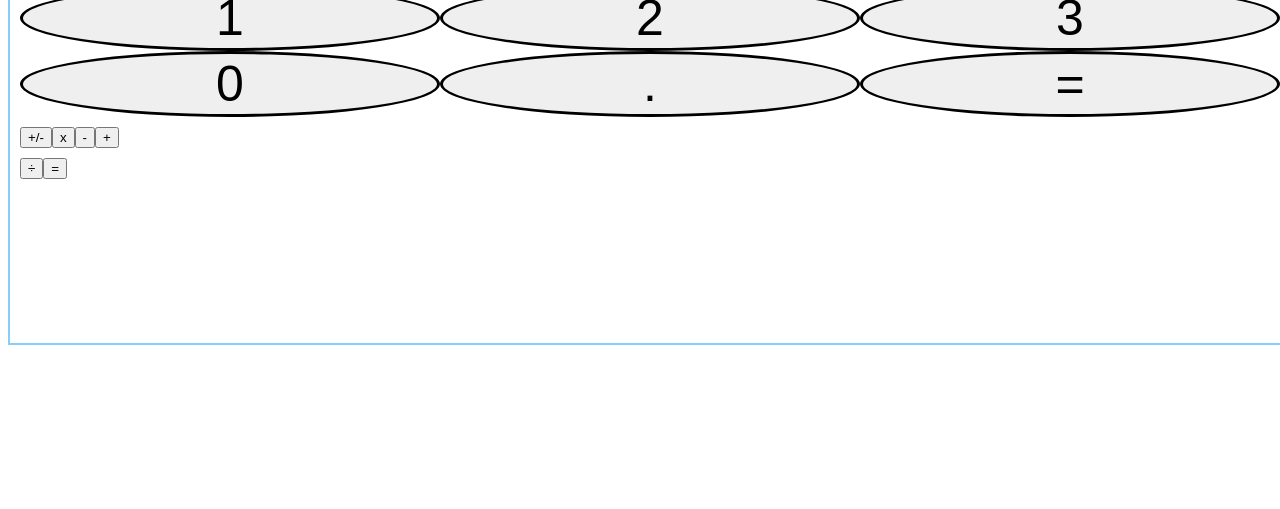
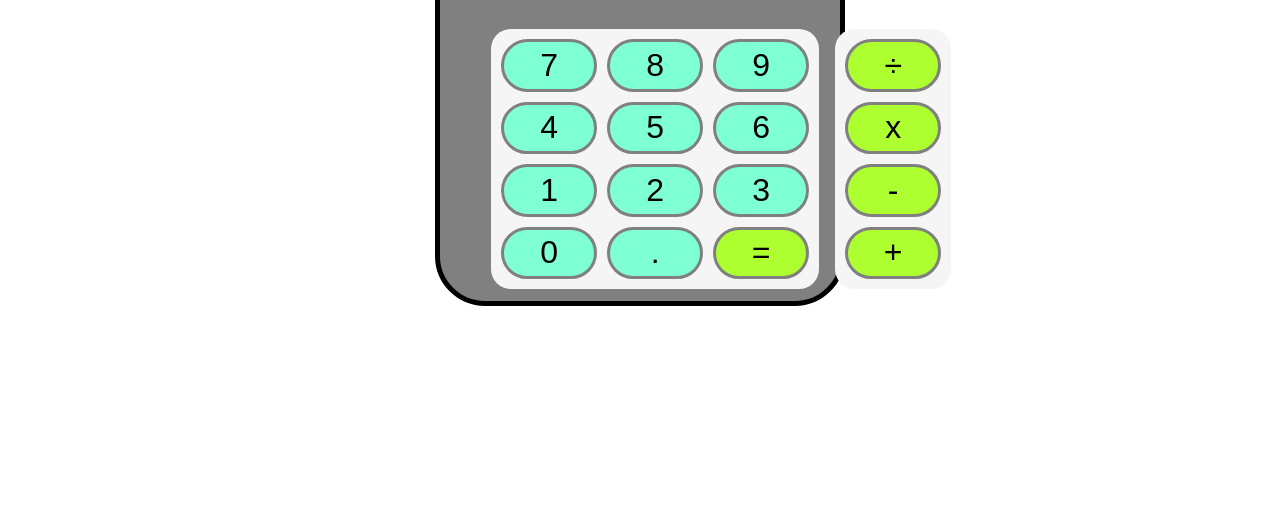
Before and after one commit to roycechoco/Calculator, a plain HTML site: page index.html in a window 1280 px wide. Shown: the part 307-816 px from the top of the page. Drawn offline with Linux system fonts and the light colour scheme.

Commit message:
updated the whole code and fixed all the issue regarding the calculator looks and added various button features.

```diff
--- a/index.html
+++ b/index.html
@@ -8,48 +8,58 @@
     <title>Calculator</title>
 </head>
 <body>
-    <div class="container">
-        <h1 Class="banner">Calculator</h1>
-
-        <div class="display">
+    <div class="centering-container">
+        <div class="main-body">
+            <div class="screen">
 
 
-        </div>
+                <div class="ce">
+                    <p>CE</p>
+                </div>
 
-        <div class="button-container">
-            <button class="numpad">7</button>
-            <button class="numpad">8</button>
-            <button class="numpad">9</button>
-            <button class="numpad">4</button>
-            <button class="numpad">5</button>
-            <button class="numpad">6</button>
-            <button class="numpad">1</button>
-            <button class="numpad">2</button>
-            <button class="numpad">3</button>
-            <button class="numpad">0</button>
-            <button class="numpad" id="dot">.</button>
-            <button class="numpad" id="equal">=</button>
-        </div>
+                <div class="screen-numbers">
+                    <p class="calc-number">9</p>
+                </div>
+            </div>
+
+            <div class="bottom">
+                <div class="number-container">
+
+                    <div class="first-row">
+                    <button class="number">7</button>
+                    <button class="number">4</button>
+                    <button class="number">1</button>
+                    <button class="number">0</button>
+                    </div>
+
+                    <div class="second-row">
+                    <button class="number">8</button>
+                    <button class="number">5</button>
+                    <button class="number">2</button>
+                    <button class="number" id ="dot">.</button>
+                    </div>
 
 
-
-        <div class = "operator-1">
-
-            <button class="operator-button">+/-</button>
-            <button class="operator-button">x</button>
-            <button class="operator-button">-</button>
-            <button class="operator-button">+</button>
+                    <div class="third-row">
+                    <button class="number">9</button>
+                    <button class="number">6</button>
+                    <button class="number">3</button>
+                    <button class="number" id="equal">=</button>
+                    </div>
 
 
-        </div>
-
-        <div class="operator-2">
-            <button class="operator-button">÷</button>
-            <button class="operator-button">=</button>
-        </div>
-    </div>
+                </div>
 
 
+                <div class="operator-container">
+                    <button class="operator">÷</button>
+                    <button class="operator">x</button>
+                    <button class="operator">-</button>
+                    <button class="operator">+</button>
+                </div>
+            </div>
 
+         </div>
+    </div>
 </body>
 </html>
--- a/script.js
+++ b/script.js
@@ -24,4 +24,6 @@ function divide(a,b)
 
 
 
+
+
 });
--- a/styles.css
+++ b/styles.css
@@ -1,53 +1,144 @@
 * {
     font-family: sans-serif;
 }
+.centering-container {
+    display: flex;
+    justify-content: center;
+    align-items: center;
+    height:100vh;
+}
+.main-body {
+    background-color: gray;
+    height:50vh;
+    width:50vh;
+    border: 5px solid black;
+    border-radius: 50px;
+    margin:0;
 
-.container {
-    border: 2px solid lightskyblue;
-    height: 50vw;
-    width: 100vw;
 }
 
-.banner {
-display: flex;
-justify-content: center;
-color:darkslategrey;
+.screen {
+    background-color: whitesmoke;
+    height:10vh;
+    width: 60vw;
+    margin: 1rem auto;
+    border-radius: 30px;
+    display: flex;
+
+    align-items: center;
+}
+
+.ce {
+    background-color: lightsalmon;
+    border-top-left-radius: 20px;
+    border-bottom-left-radius: 20px;
+    height: 80%;
+    width: 15%;
+    margin-left: 10px;
+    display: flex;
+    align-items: center;
+    justify-content: center;
+    font-weight: 400;
+    font-size: 2rem;
+    border: 5px solid salmon;
 }
 
 
-.button-container, .operator-1, .operator-2 {
-box-sizing: border-box;
-display:flex;
-flex-wrap: wrap;
-margin:10px;
+.screen-numbers {
+    height:80%;
+    width:78%;
+    background-color: lightblue;
+    border-top:5px solid gray;
+    border-bottom:5px solid gray;
+    border-right:5px solid gray;
+    border-top-right-radius: 20px;
+    border-bottom-right-radius: 20px;
 
+    display:flex;
+    justify-content: end;
+    align-items: center;
 
+}
 
+.number-container {
+    height:30vh;
+    width: 40vw;
+    background-color: whitesmoke;
+    margin-top:1rem;
+    margin-left:3.2rem;
+    padding:10px;
+    border-radius: 20px;
+    display:flex;
+    gap:10px;
+    justify-content: center;
+}
 
+.number {
+    width:6rem;
+    height: 6rem;
+    background-color: aquamarine;
+    border: 3px solid gray;
+    border-radius: 50px;
+    font-size:2rem;
+
+}
+
+#equal {
+    background-color:greenyellow;
+}
+
+.first-row {
+    display:flex;
+    flex-direction: column;
+    gap:10px;
+
+}
+
+.second-row {
+    display:flex;
+    flex-direction: column;
+    gap:10px;
+}
+
+.third-row {
+    display:flex;
+    flex-direction: column;
+    gap:10px;
+
+}
+
+.bottom {
+    display:flex;
+}
+
+.operator-container {
+    height: 30vh;
+    width: 14vw;
+    background-color: whitesmoke;
+    display:flex;
+    margin-top:1rem;
+    margin-left:1rem;
+    flex-direction: column;
+    justify-content: center;
+    align-items:center;
+    gap:10px;
+    border-radius:20px;
+    padding:10px;
+
+}
+
+.operator {
+    width:6rem;
+    height: 6rem;
+    background-color: greenyellow;
+    border: 3px solid gray;
+    border-radius: 50px;
+    font-size:2rem;
+}
+
+.calc-number {
+    font-size:3rem;
+    padding-right:1rem;
 
 
 }
-
-
-.numpad {
-display: flex;
-justify-content: center;
-padding:px;
-border: 3px solid black;
-font-size: 50px;
-border-radius: 50%;
-width:calc(100%/3);
-height:calc(100%/3);
-
-
-
-}
-
-
-.display {
-    border: 5px solid black;
-    width:50px;
-    height:50px;
-  margin:auto;
-  width:50%;
-}
```
